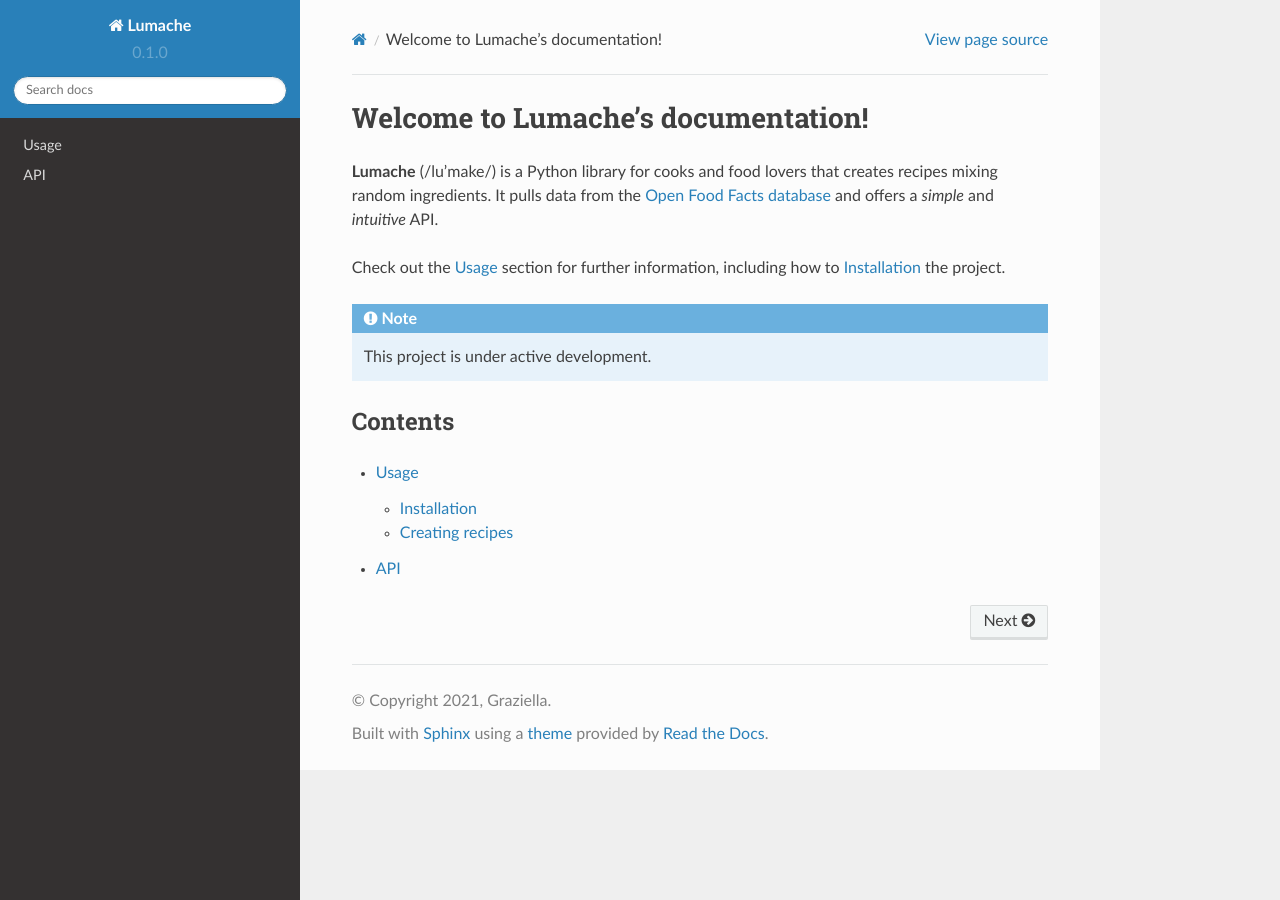
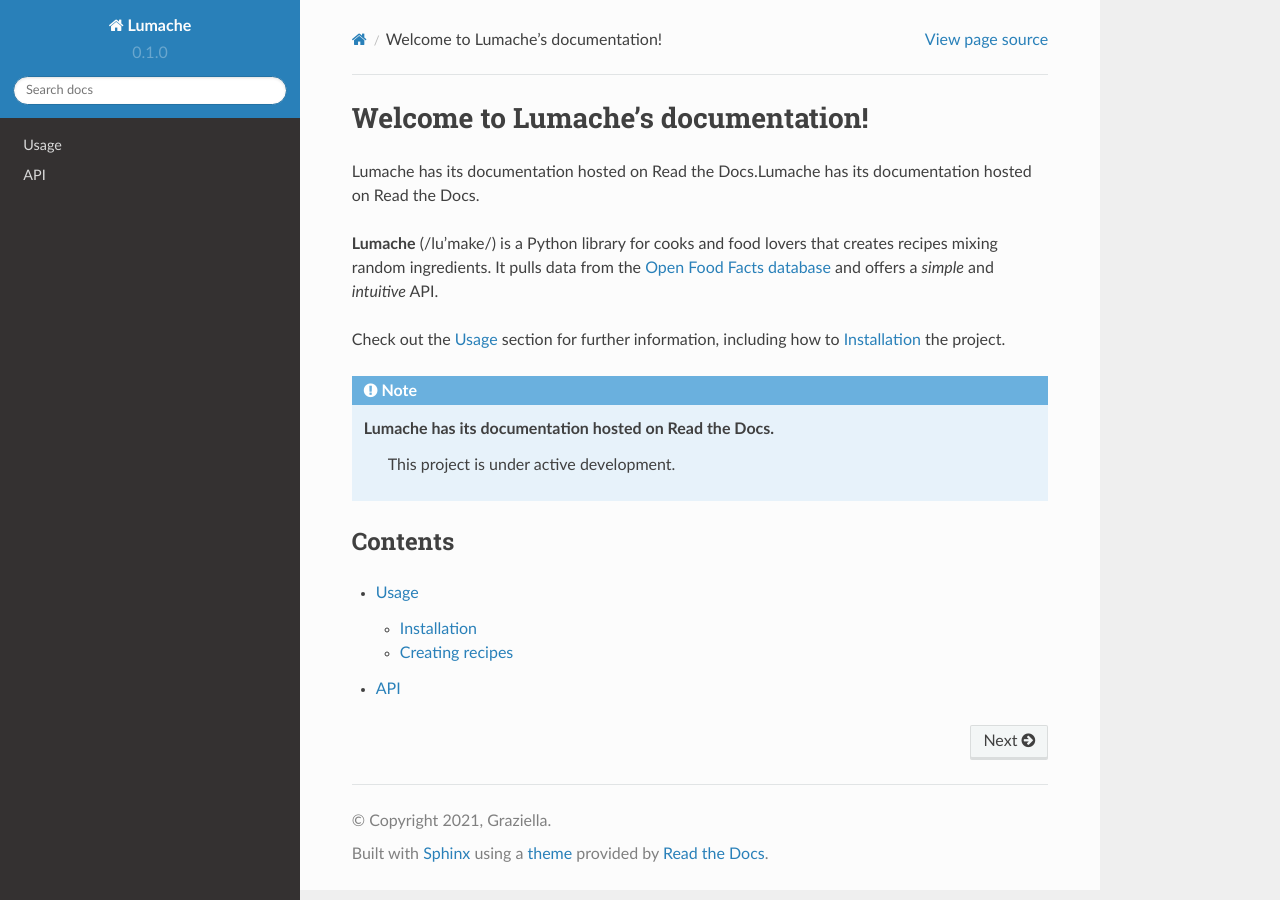
Before and after one commit to charlesque/Auto-Building, a Sphinx documentation site: the page built from docs/source/index.rst, in a window 1280 px wide. Built offline with Sphinx 7.4.7 and the Read the Docs theme 2.0.0, drawn with Linux system fonts in a browser that asks for light colours.

Commit message:
Update index.rst
Test commit

```diff
--- a/docs/source/index.rst
+++ b/docs/source/index.rst
@@ -1,5 +1,6 @@
 Welcome to Lumache's documentation!
 ===================================
+Lumache has its documentation hosted on Read the Docs.Lumache has its documentation hosted on Read the Docs.
 
 **Lumache** (/lu'make/) is a Python library for cooks and food lovers
 that creates recipes mixing random ingredients.
@@ -10,7 +11,7 @@
 how to :ref:`installation` the project.
 
 .. note::
-
+ Lumache has its documentation hosted on Read the Docs.
    This project is under active development.
 
 Contents
```
